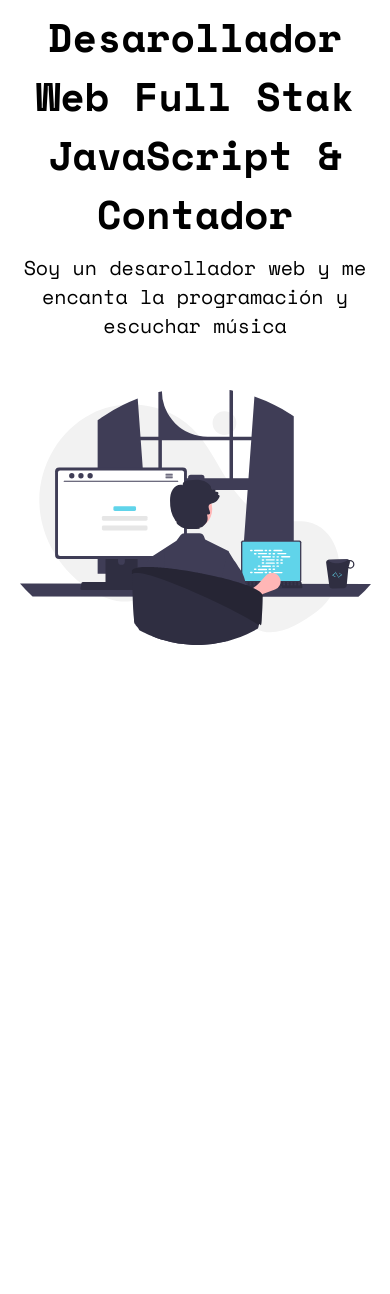
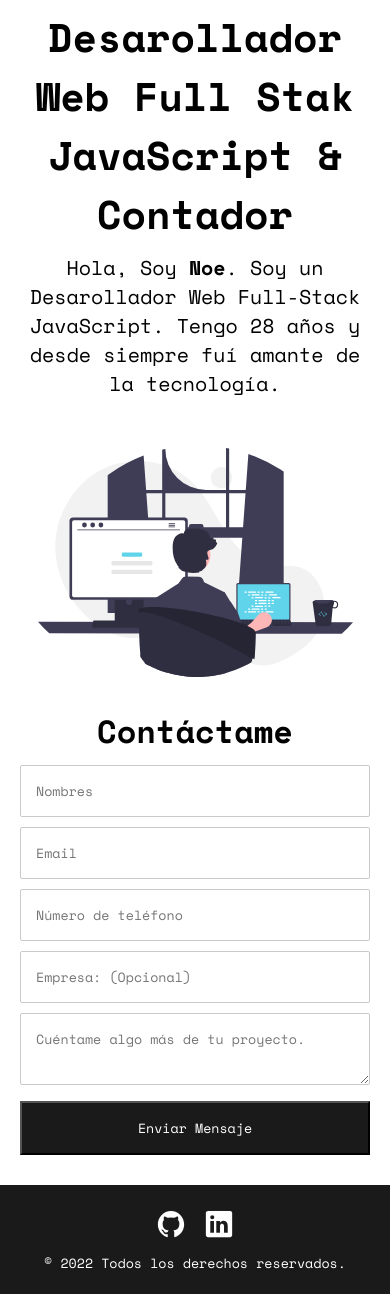
Before and after one commit to nzavaletac/portfolio, a plain HTML site: page index.html in a window 390 px wide. Shown: the part 358-1652 px from the top of the page. Before the commit the page ends 1003 px from the top, so only its background shows below. Drawn offline with nearby package versions, Linux system fonts and the light colour scheme.

Commit message:
Se termino el form

```diff
--- a/assets/css/styles.css
+++ b/assets/css/styles.css
@@ -13,10 +13,15 @@
   --text-dark: #1a1a1a;
 }
 
+html {
+  scroll-behavior: smooth;
+}
+
 * {
   margin: 0;
   padding: 0;
   box-sizing: border-box;
+  font-family: "Space Mono", monospace;
 }
 /*  */
 
@@ -24,7 +29,7 @@ body {
   background-color: var(--bg-light);
   /* font-family: "Poppins", sans-serif !important; */
   /* font-family: "Press Start 2P", cursive; */
-  font-family: "Space Mono", monospace;
+  /* font-family: "Space Mono", monospace; */
 }
 
 /* * */
@@ -215,10 +220,11 @@ body {
   justify-content: center;
   flex-direction: column;
   align-items: center;
+  height: 100%;
 }
 
-.content {
-  height: calc(100vh - 100px);
+.hero-content {
+  width: 50%;
 }
 
 .row {
@@ -249,10 +255,75 @@ body {
 
 /* Hero */
 
+/* Contact */
+.contact-container {
+  padding: 10px 0px;
+  display: flex;
+  flex-direction: column;
+  justify-content: center;
+  align-items: center;
+  padding: 30px 0px;
+}
+
+.contact-content {
+  width: 60%;
+  padding: 0px 100px;
+}
+
+.contact-content h1 {
+  font-size: 2rem;
+}
+
+.input {
+  padding: 15px;
+  width: 100%;
+  border: 1px solid #cacaca;
+  border-radius: 2px;
+  height: auto;
+  outline: none;
+  margin-top: 10px;
+  font-family: "Space Mono", monospace;
+}
+
+.input:focus {
+  border: 1px solid var(--text-dark);
+}
+
+.contact-container button {
+  background-color: var(--bg-dark);
+  color: var(--text-light);
+  padding: 15px;
+  width: 100%;
+  margin-top: 10px;
+}
+
+.contact-container button:hover {
+  cursor: pointer;
+}
+
+/* Contact */
+
 /* Footer */
 
 .footer-container {
   background-color: var(--bg-dark);
+  height: auto;
+  width: 100%;
+  display: flex;
+  flex-direction: column;
+  align-items: center;
+  color: var(--text-light);
+  padding: 20px 0px;
+}
+
+.column a {
+  font-size: 30px;
+  color: var(--text-light);
+  text-decoration: none;
+}
+
+.column a:hover {
+  color: #40cfff;
 }
 
 /* Footer */
@@ -279,6 +350,17 @@ body {
   .programmer {
     width: 90%;
   }
+
+  .hero-content {
+    width: 100%;
+    text-align: center;
+    padding: 0px 20px;
+  }
+  .contact-content {
+    width: 100%;
+    text-align: center;
+    padding: 0px 20px;
+  }
   .button {
     font-size: 2.5em;
   }
@@ -294,6 +376,16 @@ body {
   .programmer {
     width: 90%;
   }
+  .hero-content {
+    width: 100%;
+    text-align: center;
+    padding: 0px 20px;
+  }
+  .contact-content {
+    width: 100%;
+    text-align: center;
+    padding: 0px 20px;
+  }
 }
 
 @media (min-width: 768px) and (max-width: 991.98px) {
@@ -303,6 +395,16 @@ body {
   .programmer {
     width: 60%;
   }
+  .hero-content {
+    width: 100%;
+    text-align: center;
+    padding: 0px 50px;
+  }
+  .contact-content {
+    width: 100%;
+    text-align: center;
+    padding: 0px 50px;
+  }
 }
 
 @media (min-width: 992px) and (max-width: 1199.98px) {
@@ -311,6 +413,16 @@ body {
   }
   .programmer {
     width: 60%;
+  }
+  .hero-content {
+    width: 70%;
+    text-align: center;
+    padding: 0px 50px;
+  }
+  .contact-content {
+    width: 50%;
+    text-align: center;
+    padding: 0px 50px;
   }
 }
 
--- a/index.html
+++ b/index.html
@@ -9,6 +9,11 @@
       href="https://fonts.googleapis.com/css2?family=Poppins:wght@300;400;600;700&family=Press+Start+2P&family=Space+Mono:wght@400;700&display=swap"
       rel="stylesheet"
     />
+    <link
+      href="https://unpkg.com/ionicons@4.5.10-0/dist/css/ionicons.min.css"
+      rel="stylesheet"
+    />
+
     <link rel="stylesheet" href="./assets/css/styles.css" />
     <title>nzavaletac</title>
   </head>
@@ -21,7 +26,7 @@
         >
       </button>
       <div class="btn-contacto">
-        <a class="fancy" href="#">
+        <a class="fancy" href="#contact">
           <span class="top-key"></span>
           <span class="text">Contáctame</span>
           <span class="bottom-key-1"></span>
@@ -31,7 +36,7 @@
     </nav>
 
     <section class="hero-container">
-      <div class="content">
+      <div class="hero-content">
         <div class="row">
           <img
             src="https://i.ibb.co/pPGbmWg/profile-img.png"
@@ -46,8 +51,8 @@
         </div>
         <div class="row">
           <p class="hero-subtitle">
-            Soy un desarollador web y me encanta la programación y escuchar
-            música
+            Hola, Soy <b>Noe</b>. Soy un Desarollador Web Full-Stack JavaScript.
+            Tengo 28 años y desde siempre fuí amante de la tecnología.
           </p>
         </div>
 
@@ -56,6 +61,89 @@
         </div>
       </div>
     </section>
-    <footer class="footer-container"></footer>
+
+    <section class="contact-container" id="contact">
+      <div class="contact-content">
+        <h1>Contáctame</h1>
+      </div>
+      <form
+        action="https://formsubmit.co/c2fe831e3a2ec6dea25f3329da7371ed"
+        method="POST"
+        class="contact-content"
+      >
+        <input name="Nombres" type="text" class="input" placeholder="Nombres" />
+        <input name="Email" type="text" class="input" placeholder="Email" />
+        <input
+          name="Telefono"
+          type="text"
+          class="input"
+          placeholder="Número de teléfono"
+        />
+        <input
+          name="Empresa"
+          type="text"
+          class="input"
+          placeholder="Empresa: (Opcional)"
+        />
+        <textarea
+          name="Mensaje"
+          class="input"
+          placeholder="Cuéntame algo más de tu proyecto."
+        ></textarea>
+        <input
+          type="hidden"
+          name="_next"
+          value="http://127.0.0.1:5500/index.html"
+        />
+        <input type="hidden" name="_captcha" value="false" />
+        <input type="hidden" name="_template" value="table" />
+        <button class="" type="submit">Enviar Mensaje</button>
+      </form>
+    </section>
+
+    <footer class="footer-container">
+      <div class="column">
+        <a href="https://github.com/nzavaletac" target="_blank">
+          <ion-icon name="logo-github"></ion-icon>
+        </a>
+        <a
+          href="https://www.linkedin.com/in/noe-zavaleta-cardeña/"
+          target="_blank"
+          ><ion-icon name="logo-linkedin"></ion-icon
+        ></a>
+      </div>
+
+      <div class="column">
+        <small>
+          <script type="text/javascript">
+            copyright = new Date();
+            anioActual = copyright.getFullYear();
+            document.write("© " + anioActual);
+          </script>
+          Todos los derechos reservados.
+        </small>
+      </div>
+    </footer>
+
+    <script
+      type="module"
+      src="https://unpkg.com/ionicons@5.5.2/dist/ionicons/ionicons.esm.js"
+    ></script>
+    <script
+      nomodule
+      src="https://unpkg.com/ionicons@5.5.2/dist/ionicons/ionicons.js"
+    ></script>
+    <script
+      src="https://kit.fontawesome.com/337034b872.js"
+      crossorigin="anonymous"
+    ></script>
+    <script
+      type="module"
+      src="https://unpkg.com/ionicons@5.5.2/dist/ionicons/ionicons.esm.js"
+    ></script>
+    <script
+      nomodule
+      src="https://unpkg.com/ionicons@5.5.2/dist/ionicons/ionicons.js"
+    ></script>
   </body>
 </html>
```
Also changed, not shown: assets/images/programmer1.svg (deleted).
